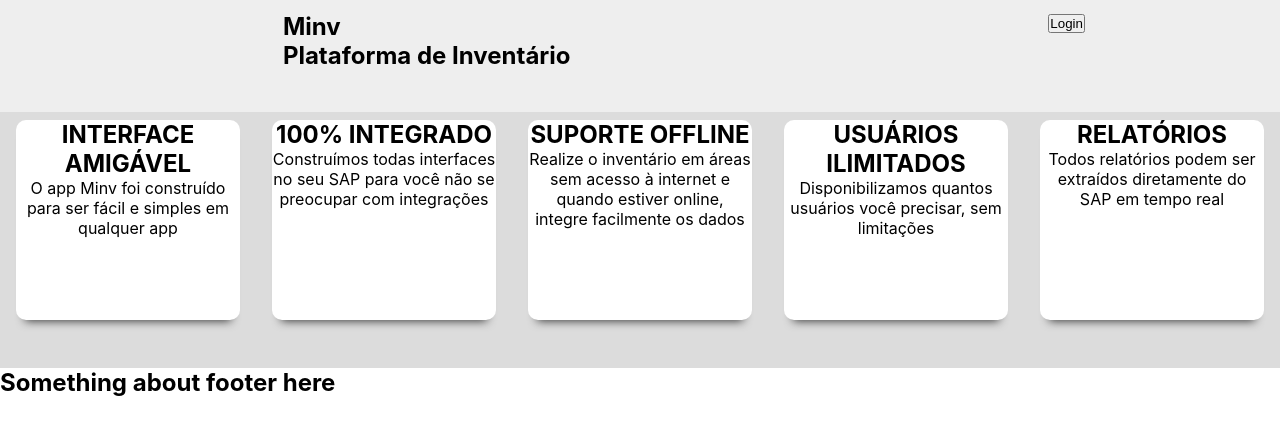
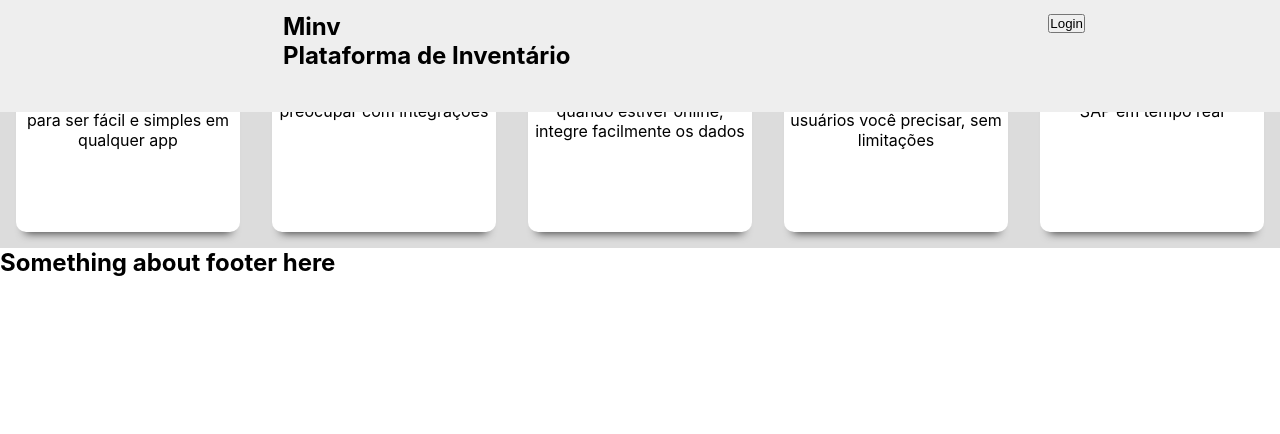
Before and after one commit to LucasJesusone/PlataformaDeInventario_LandingPage, a React (Create React App) app: page / in a window 1280 px wide. Shown: the top 434 px of the page. Built offline with nearby package versions, Linux system fonts and the light colour scheme.

Commit message:
Esqueleto inicial

```diff
--- a/src/Main/Main.jsx
+++ b/src/Main/Main.jsx
@@ -1,5 +1,7 @@
 import React from "react";
 import './Main.scss'
+
+
 
 const Main = () => {
   return (
@@ -38,6 +40,7 @@ const Main = () => {
         Todos relatórios podem ser extraídos diretamente do SAP em tempo real
         </p>
       </div>
+
     </div>
 
   );
--- a/src/Main/main.scss
+++ b/src/Main/main.scss
@@ -1,12 +1,9 @@
+.services {
+    position: relative;
+    display: flex;
 
 
-    .services{
-        margin-top: 5.5rem;
-        display: flex;
-        height: 35vh;
-        width: 100%;
-
-        background-color:#dcdcdc;
+    background-color: #dcdcdc;
 
     div {
         text-align: center;
@@ -17,14 +14,14 @@
         margin-right: auto;
         margin-bottom: 50px;
         margin-left: auto;
-            -webkit-box-shadow: 0px 10px 10px -9px rgba(0,0,0,0.75);
-            -moz-box-shadow: 0px 10px 10px -9px rgba(0,0,0,0.75);
-            box-shadow: 0px 10px 10px -9px rgba(0,0,0,0.75);
+        -webkit-box-shadow: 0px 10px 10px -9px rgba(0, 0, 0, 0.75);
+        -moz-box-shadow: 0px 10px 10px -9px rgba(0, 0, 0, 0.75);
+        box-shadow: 0px 10px 10px -9px rgba(0, 0, 0, 0.75);
         margin: 1rem;
     }
 
 
-        .service-column{
+    .service-column {
         height: 25vh;
         margin-top: 2rem;
     }
```
Lines whose indentation alone changed are shown as unchanged.
